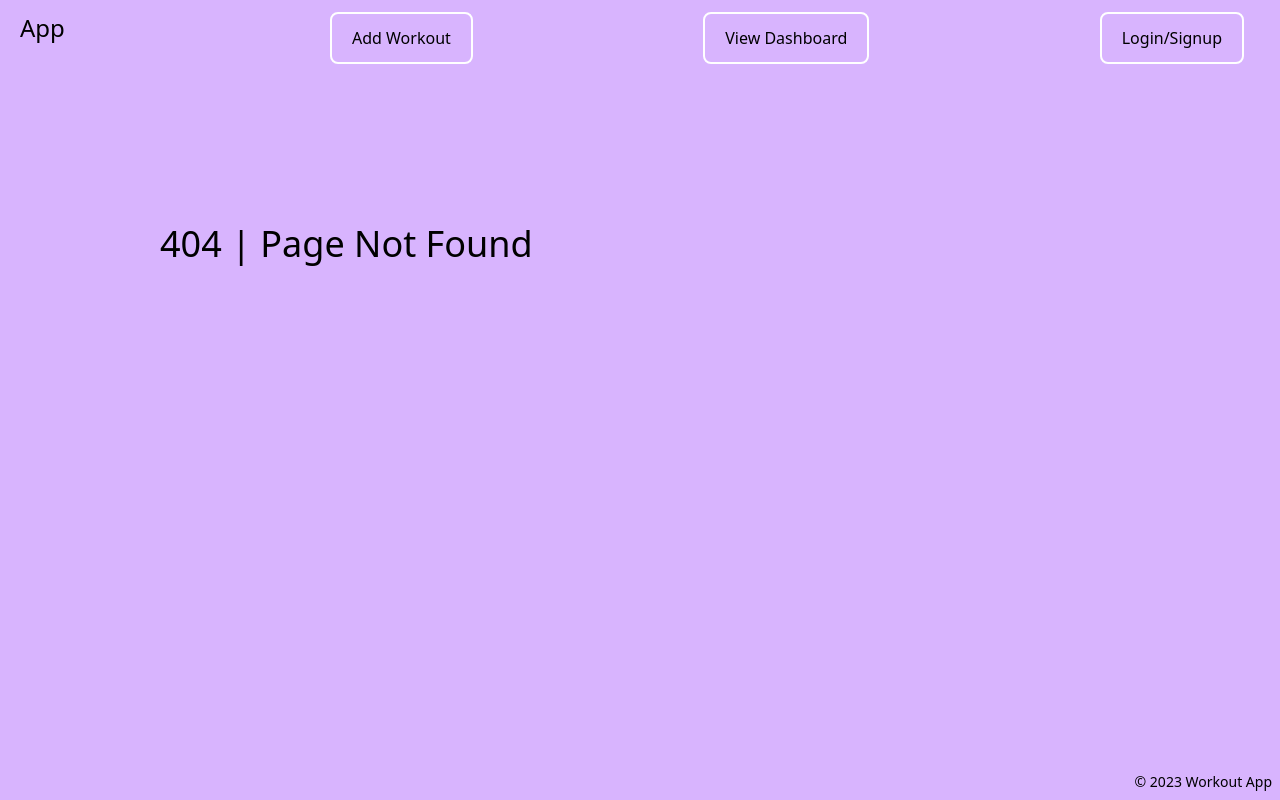
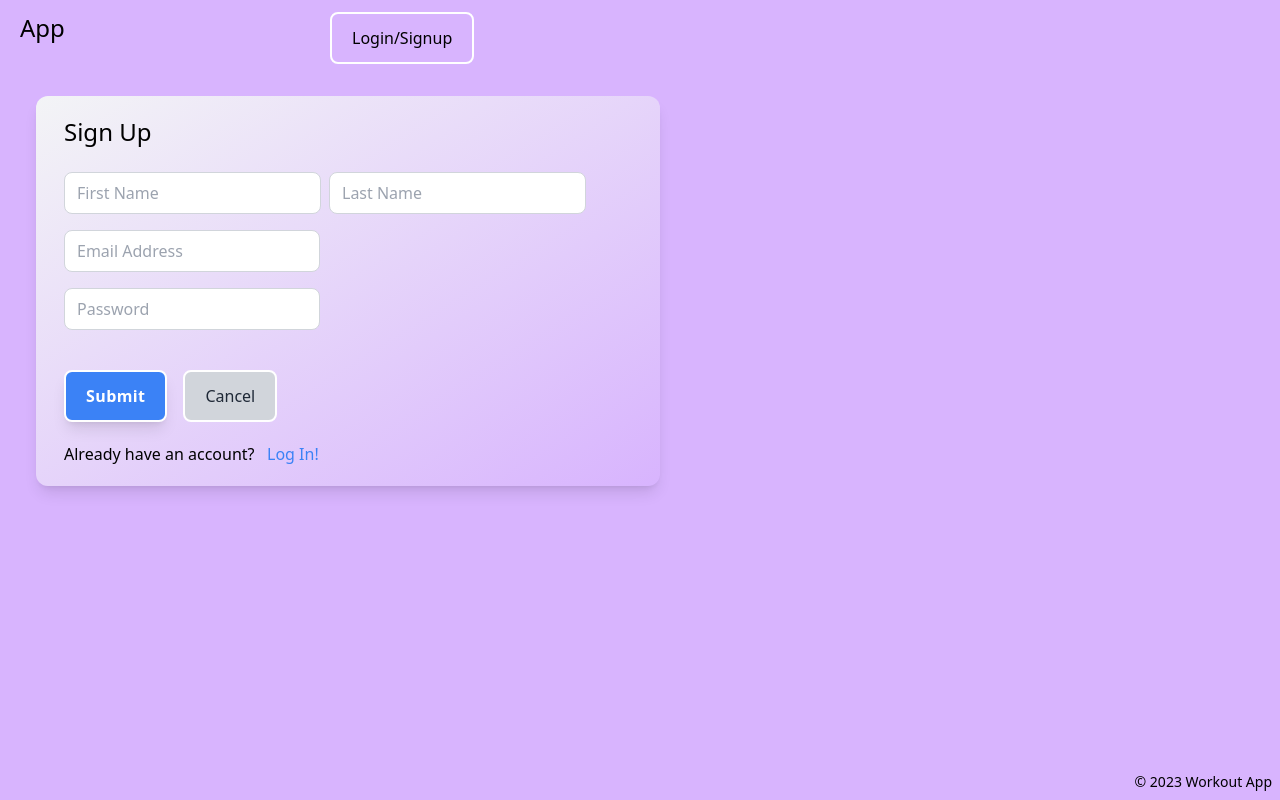
Before and after one commit to robmonday/workout, a React (Vite) app: page /signup in a window 1280 px wide. Before the commit this address had no page. Built offline with nearby package versions, Linux system fonts and the light colour scheme.

Commit message:
added main page

```diff
--- a/src/App.tsx
+++ b/src/App.tsx
@@ -1,10 +1,11 @@
 import "./App.css";
-import { Routes, Route, Outlet, Link } from "react-router-dom";
+import { Routes, Route } from "react-router-dom";
 
 import Layout from "./components/Layout";
 import LogInForm from "./components/LogInForm";
 import SignUpForm from "./components/SignUpForm";
 import Home from "./components/Home";
+import Main from "./components/Main";
 import NotFound from "./components/NotFound";
 
 function App(): JSX.Element {
@@ -13,11 +14,10 @@ function App(): JSX.Element {
       <Routes>
         <Route path="/" element={<Layout />}>
           <Route index element={<Home />} />
-          <Route path="user">
-            <Route path="login" element={<LogInForm />} />
-            <Route path="signup" element={<SignUpForm />} />
-            <Route path="home" element={<Home />} />
-          </Route>
+          <Route path="login" element={<LogInForm />} />
+          <Route path="signup" element={<SignUpForm />} />
+          <Route path="home" element={<Home />} />
+          <Route path="main" element={<Main />} />
           <Route path="*" element={<NotFound />} />
         </Route>
       </Routes>
--- a/src/api.ts
+++ b/src/api.ts
@@ -1,4 +1,4 @@
-import { LogInRequest, SignUpRequest } from "./types";
+import { SignUpRequest, LogInRequest } from "./types";
 
 type RequestBody = SignUpRequest | LogInRequest;
 
@@ -16,9 +16,10 @@ export const fetcher = async ({ url, method, body, json = true }: Fetcher) => {
     headers: {
       Accept: "application/json",
       "Content-Type": "application/json",
-      Authorization: `Bearer ${localStorage.getItem("userToken")}`,
+      Authorization: `Bearer ${window.localStorage.getItem("userToken")}`,
     },
   });
+  // console.log(window.localStorage.getItem("userToken"));
 
   if (json) {
     const data = await res.json();
@@ -26,20 +27,27 @@ export const fetcher = async ({ url, method, body, json = true }: Fetcher) => {
   }
 };
 
-export const signUpRequest = (signUpObj: SignUpRequest) => {
-  // console.log("Request body passed to fetcher()", signUpObj);
+export const loginRequest = (body: LogInRequest) => {
+  // console.log("Request body passed to fetcher()", body);
+  return fetcher({
+    url: "http://localhost:5174/user/login",
+    method: "POST",
+    body,
+  });
+};
+
+export const signUpRequest = (body: SignUpRequest) => {
+  // console.log("Request body passed to fetcher()", body);
   return fetcher({
     url: "http://localhost:5174/user/signup",
     method: "POST",
-    body: signUpObj,
+    body,
   });
 };
 
-export const loginRequest = (loginObj: LogInRequest) => {
-  // console.log("Request body passed to fetcher()", loginObj);
+export const getAllWorkouts = () => {
   return fetcher({
-    url: "http://localhost:5174/user/login",
-    method: "POST",
-    body: loginObj,
+    url: "http://localhost:5174/workout",
+    method: "GET",
   });
 };
--- a/src/components/Layout.tsx
+++ b/src/components/Layout.tsx
@@ -1,20 +1,16 @@
 import { PropsWithChildren } from "react";
-import { Outlet } from "react-router-dom";
+import { Outlet, Link } from "react-router-dom";
 
 const Layout = ({ name = "App" }) => {
   return (
     <>
       <div className="text-md fixed top-0 flex w-full bg-purple-300 px-5 py-3">
-        <div className="w-1/3 text-2xl">{name}</div>
+        <Link to="/" className="w-1/3 text-2xl">
+          <div>{name}</div>
+        </Link>
         <nav className="h-15 flex w-full justify-between ">
           <div className="btn">
-            <a href="http://www.google.com">Add Workout</a>
-          </div>
-          <div className="btn">
-            <a href="http://www.google.com">View Dashboard</a>
-          </div>
-          <div className="btn">
-            <a href="/user/login">Login/Signup</a>
+            <a href="/login">Login/Signup</a>
           </div>
         </nav>
       </div>
--- a/src/components/LogInForm.tsx
+++ b/src/components/LogInForm.tsx
@@ -1,5 +1,5 @@
 import { useForm, SubmitHandler } from "react-hook-form";
-import { useNavigate } from "react-router-dom";
+import { useNavigate, Link } from "react-router-dom";
 import { loginRequest } from "../api";
 import { LogInRequest } from "../types";
 
@@ -20,12 +20,12 @@ export default function LogInForm() {
 
   const onSubmit: SubmitHandler<FormValues> = async (data) => {
     const res = await loginRequest(data);
+    // console.log(JSON.stringify(res));
     if (res.serverError) {
       setError("formLevelError", { type: "custom", message: res.message });
       setTimeout(() => clearErrors(), 3000);
     } else {
-      navigate("/user/dashboard");
-
+      navigate("/main");
       window.localStorage.setItem("userToken", res.token);
     }
   };
@@ -68,12 +68,12 @@ export default function LogInForm() {
         </div>
         <div className="mt-5">
           Don't have an account?&nbsp;&nbsp;&nbsp;
-          <a
-            href="/user/signup"
+          <Link
+            to="/signup"
             className="text-blue-500 hover:underline hover:underline-offset-8"
           >
             Sign Up!
-          </a>
+          </Link>
         </div>
       </form>
     </div>
--- /dev/null
+++ b/src/components/Main.tsx
@@ -0,0 +1,65 @@
+import { useEffect, useState } from "react";
+import { getAllWorkouts } from "../api";
+import { Link } from "react-router-dom";
+
+export default function Main() {
+  return (
+    <>
+      <WorkoutHistory />
+    </>
+  );
+}
+
+enum WORKOUT_TYPE {
+  WALK_OUTDOORS,
+  WALK_INDOORS,
+  RUN_OUTDOORS,
+  RUN_INDOORS,
+  BICYCLE,
+  SWIM,
+  WEIGHT_LIFT,
+  YOGA,
+  OTHER,
+}
+
+type Workout = {
+  id: string;
+  createdAt: string;
+  updatedAt: string;
+  type: WORKOUT_TYPE;
+  start: string;
+  end: string;
+  distance: string;
+  steps: number;
+  notes: string | null;
+  description?: string;
+};
+
+function WorkoutHistory() {
+  const [workouts, setWorkouts] = useState<Workout[]>([]);
+
+  useEffect(() => {
+    getAllWorkouts().then((workouts) => setWorkouts(workouts));
+  }, []);
+
+  return (
+    <div className="p-2">
+      <div className="p-2 text-2xl">Workout History</div>
+      <div className="flex">
+        <div className="m-2 h-60 w-1/3 rounded-lg border bg-gradient-to-br from-purple-200 to-purple-300 px-2">
+          {workouts.map((w) => (
+            <div
+              key={w.id}
+              className="my-2 rounded-lg border border-purple-500 p-2 hover:bg-purple-300 active:translate-y-0.5 active:bg-purple-400"
+            >
+              {w.notes}
+            </div>
+          ))}
+        </div>
+        <div className="m-2 h-60 w-2/3 rounded-lg border bg-gradient-to-br from-purple-200 to-purple-300 p-4">
+          Detail for a single entry
+        </div>
+      </div>
+    </div>
+  );
+}
--- a/src/components/SignUpForm.tsx
+++ b/src/components/SignUpForm.tsx
@@ -1,5 +1,5 @@
 import { useForm, SubmitHandler } from "react-hook-form";
-import { useNavigate } from "react-router-dom";
+import { useNavigate, Link } from "react-router-dom";
 import { signUpRequest } from "../api";
 import { SignUpRequest } from "../types";
 
@@ -15,6 +15,7 @@ export default function SignUpForm() {
 
   const onSubmit: SubmitHandler<SignUpRequest> = async (data) => {
     const res = await signUpRequest(data);
+    // console.log(JSON.stringify(res));
     if (res.serverError) {
       setError(
         "email",
@@ -22,7 +23,7 @@ export default function SignUpForm() {
         { shouldFocus: true }
       );
     } else {
-      navigate("/user/login");
+      navigate("/login");
     }
   };
 
@@ -78,12 +79,12 @@ export default function SignUpForm() {
         </button>
         <div className="mt-5">
           Already have an account?&nbsp;&nbsp;&nbsp;
-          <a
-            href="/user/login"
+          <Link
+            to="/login"
             className="text-blue-500 hover:underline hover:underline-offset-8"
           >
             Log In!
-          </a>
+          </Link>
         </div>
       </form>
     </div>
--- /dev/null
+++ b/src/components/Workouts.tsx
@@ -0,0 +1,3 @@
+export default function Workouts() {
+  return <div>This is the workouts page!</div>;
+}
```
Also changed, not shown: 1 other file (tests, documents, lock files or other folders).
